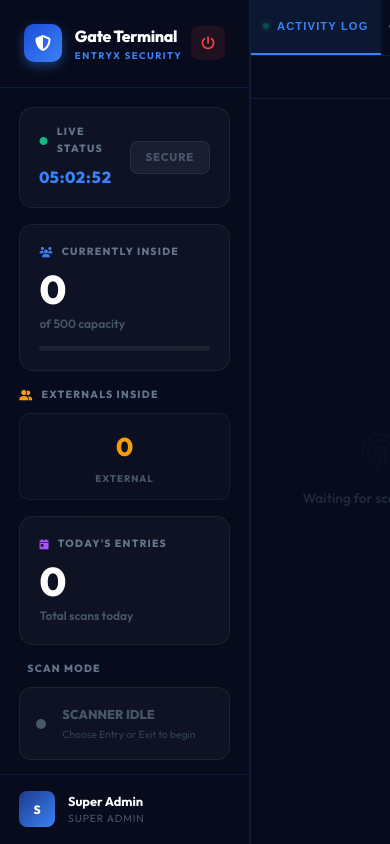
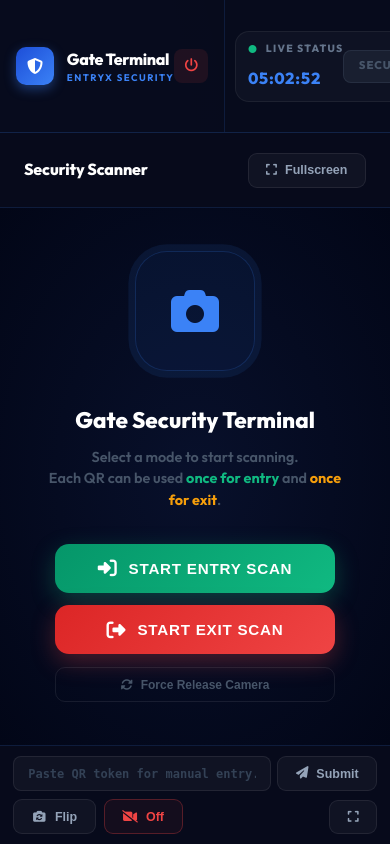
Before and after one commit to dinojacob24/EntryX, a PHP site: page /Project/pages/security_dashboard.php in a window 390 px wide. Run offline with PHP 8.4, Linux system fonts and the light colour scheme; a user stored in the database is signed in; data comes from the database, SQL or seed files in the repository; data that the repository does not hold is empty; some libraries are stand-ins or nearby versions.

Commit message:
mobile responsive overhaul

```diff
--- a/assets/css/responsive.css
+++ b/assets/css/responsive.css
@@ -104,163 +95,246 @@
     .nav-hamburger {
         display: flex;
     }
-    /* Make nav position relative so drawer drops below it */
+    /* nav needs relative so drawer drops below it */
     .nav-standard {
         position: sticky;
         top: 0;
+        z-index: 500;
     }
     .nav-standard .container {
         position: relative;
     }
 
-    /* --- CONTAINER --- */
+    /* ── GLOBAL CONTAINER ── */
     .container { padding: 0 1rem; }
 
-    /* --- HERO (index.php) --- */
+    /* ── HERO (index.php) ── */
     section[style*="min-height: 85vh"] {
         padding: 2rem 0 !important;
         min-height: auto !important;
     }
     section[style*="min-height: 85vh"] h1 {
         font-size: clamp(2rem, 8vw, 3.5rem) !important;
+        line-height: 1.1 !important;
     }
     section[style*="min-height: 85vh"] p {
         font-size: 1rem !important;
-        margin-bottom: 2.5rem !important;
+        margin-bottom: 2rem !important;
     }
-    /* Hero buttons stack */
+    /* Hero button grid → vertical stack */
     section[style*="min-height: 85vh"] [style*="display: flex; gap: 1.5rem"],
     section[style*="min-height: 85vh"] [style*="display: flex; gap: 1rem"] {
         flex-direction: column !important;
         align-items: stretch !important;
-        gap: 1rem !important;
+        gap: 0.85rem !important;
     }
     section[style*="min-height: 85vh"] [style*="display: flex; gap: 1.5rem"] a,
     section[style*="min-height: 85vh"] [style*="display: flex; gap: 1rem"] a,
     section[style*="min-height: 85vh"] [style*="display: flex; gap: 1rem"] .btn {
-        width: 100%;
+        width: 100% !important;
         max-width: none !important;
-        justify-content: center;
+        justify-content: center !important;
     }
 
-    /* --- GLASS PANEL --- */
+    /* ── GLASS PANELS ── */
     .glass-panel {
         border-radius: 20px !important;
     }
 
-    /* --- REGISTER PAGE --- */
-    .glass-panel[style*="max-width: 800px"] {
-        padding: 2rem 1.5rem !important;
-    }
-    /* All 2-col grids → 1-col */
+    /* ── ALL 2-COL GRIDS → 1-COL ── */
     [style*="grid-template-columns: 1fr 1fr"],
     [style*="grid-template-columns: 1fr 1fr; gap"],
     .input-grid {
         grid-template-columns: 1fr !important;
-        gap: 1.2rem !important;
+        gap: 1rem !important;
     }
 
-    /* --- PUBLISH RESULTS --- */
-    .publish-container {
-        padding: 2rem 0 !important;
-    }
-    .result-card-premium {
-        padding: 2rem 1.5rem !important;
-        border-radius: 20px !important;
-    }
-    .hero-text h1 {
-        font-size: 2rem !important;
-    }
-
-    /* --- FORMS GENERAL --- */
-    form[style*="padding: 2.5rem"],
-    .form-section {
-        padding: 1.5rem !important;
-    }
-
-    /* --- TABLES: Make them scrollable --- */
+    /* ── TABLES: scrollable ── */
     table {
         display: block !important;
         overflow-x: auto !important;
         -webkit-overflow-scrolling: touch;
         white-space: nowrap;
     }
-    /* Keep table cells from being too narrow */
-    th, td {
-        min-width: 100px;
+    th, td { min-width: 110px; }
+
+    /* ── STAT GRIDS ── */
+    [style*="grid-template-columns: repeat(4"],
+    [style*="grid-template-columns: repeat(3"],
+    [style*="grid-template-columns: repeat(2"],
+    .stats-matrix,
+    .stats-grid {
+        grid-template-columns: 1fr 1fr !important;
+        gap: 1rem !important;
     }
 
-    /* --- DASHBOARD STATS GRID → single column --- */
-    [style*="grid-template-columns: repeat(4"],
-    [style*="grid-template-columns: repeat(3"],
-    [style*="grid-template-columns: repeat(2"] {
-        grid-template-columns: 1fr 1fr !important;
-    }
-
-    /* --- MODALS: full width on mobile --- */
+    /* ── MODALS: full width ── */
     [style*="max-width: 650px"],
     [style*="max-width: 700px"],
     [style*="max-width: 720px"],
     [style*="max-width: 750px"],
-    [style*="max-width: 800px"] {
+    [style*="max-width: 800px"],
+    [style*="max-width: 900px"] {
         max-width: 100% !important;
         width: 100% !important;
         margin: 0 !important;
         border-radius: 0 !important;
     }
-    /* Modal scrollable */
     [style*="overflow-y: auto"] {
         max-height: 90vh !important;
     }
 
-    /* --- ADMIN DASHBOARD FIXES --- */
+    /* ── STUDENT/EXTERNAL DASHBOARD — welcome card ── */
+    .welcome-card-premium {
+        flex-direction: column !important;
+        text-align: center !important;
+        padding: 2rem 1.5rem !important;
+        gap: 1.5rem !important;
+        align-items: center !important;
+    }
+    .welcome-text h1 {
+        font-size: 2.5rem !important;
+    }
+    .user-avatar-large {
+        width: 90px !important;
+        height: 90px !important;
+        font-size: 2.5rem !important;
+        border-radius: 20px !important;
+    }
+
+    /* ── DASHBOARD TOP BAR (all dashboards) ── */
     .dashboard-top-bar {
         flex-direction: column !important;
         align-items: stretch !important;
-        gap: 1rem !important;
+        gap: 0.75rem !important;
+        padding: 0 !important;
     }
     .user-info-badge {
+        justify-content: center !important;
         flex-wrap: wrap !important;
+    }
+    .logout-btn-premium {
+        width: 100% !important;
         justify-content: center !important;
     }
+
+    /* ── ADMIN DASHBOARD hero card ── */
     .admin-hero-card {
         flex-direction: column !important;
         text-align: center !important;
         padding: 2rem 1.5rem !important;
-        gap: 2rem !important;
+        gap: 1.5rem !important;
     }
     .admin-hero-card .hero-text h1 {
-        font-size: 2.5rem !important;
+        font-size: 2.2rem !important;
     }
     .admin-hero-card .action-group {
         width: 100% !important;
+        padding: 1.25rem !important;
+    }
+
+    /* ── SECTION TITLE ── */
+    .section-title {
+        font-size: 1.8rem !important;
+        gap: 0.75rem !important;
+        flex-wrap: wrap !important;
+    }
+
+    /* ── PUBLISH RESULTS ── */
+    .result-card-premium {
+        padding: 2rem 1.5rem !important;
+        border-radius: 20px !important;
+    }
+    .hero-text h1 { font-size: 2rem !important; }
+
+    /* ── GENERAL FORMS ── */
+    form[style*="padding: 2.5rem"],
+    .form-section {
         padding: 1.5rem !important;
     }
-    .admin-hero-card [style*="grid-template-columns: 1fr 1fr"] {
-        grid-template-columns: 1fr !important; /* Stack sub-admin and results buttons */
-    }
 
-    /* --- ADMIN DASHBOARD SIDEBAR/NAV TABS --- */
-    .admin-tab-bar {
-        flex-wrap: wrap !important;
-        gap: 0.5rem !important;
-    }
+    /* ── PAYMENT ── */
+    #paymentSection { padding: 1.5rem !important; }
 
-    /* --- BUTTON ROWS: stack them --- */
+    /* ── BUTTON ROWS ── */
     [style*="display: flex; gap: 2rem"] > button,
     [style*="display: flex; gap: 2rem"] > a {
         flex: 1 1 100% !important;
     }
 
-    /* --- PAYMENT SECTION --- */
-    #paymentSection {
-        padding: 1.5rem !important;
+    /* ── SECURITY TERMINAL — force mobile layout ── */
+    .gate-terminal {
+        display: flex !important;
+        flex-direction: column !important;
+        height: 100dvh !important;
+        height: 100vh !important;
+        overflow: hidden !important;
+    }
+    /* Top mini header strip */
+    .sidebar-left {
+        flex-direction: row !important;
+        height: auto !important;
+        min-height: unset !important;
+        border-right: none !important;
+        border-bottom: 1px solid rgba(59,130,246,0.2) !important;
+        overflow-x: auto !important;
+        overflow-y: hidden !important;
+        padding: 0 !important;
+    }
+    .sidebar-header {
+        padding: 0.6rem 1rem !important;
+        flex-shrink: 0 !important;
+        border-bottom: none !important;
+        border-right: 1px solid rgba(59,130,246,0.15) !important;
+    }
+    .sidebar-body {
+        display: flex !important;
+        flex-direction: row !important;
+        gap: 0.6rem !important;
+        padding: 0.6rem !important;
+        overflow-x: auto !important;
+        overflow-y: hidden !important;
+        flex: 1;
+        align-items: center;
+        white-space: nowrap;
+    }
+    .sidebar-body .stat-card {
+        min-width: 120px !important;
+        flex-shrink: 0 !important;
+        padding: 0.6rem 0.8rem !important;
+    }
+    .sidebar-body .stat-value-lg {
+        font-size: 1.6rem !important;
+    }
+    .sidebar-body .mode-indicator,
+    .sidebar-footer {
+        display: none !important;
+    }
+    /* Camera = main area takes all remaining height */
+    .scanner-main {
+        flex: 1 !important;
+        min-height: 0 !important;
+        overflow: hidden !important;
+    }
+    /* Hide right log panel on mobile to give full screen to camera */
+    .sidebar-right {
+        display: none !important;
+    }
+    /* Scanner footer — make buttons wrap */
+    .scanner-footer {
+        flex-wrap: wrap !important;
+        gap: 0.5rem !important;
+        padding: 0.6rem 0.8rem !important;
+    }
+    .manual-input-group {
+        max-width: 100% !important;
+        flex: 1 1 100% !important;
     }
 
-    /* --- STUDENT/EXTERNAL DASHBOARD --- */
-    .dashboard-grid-2,
-    [style*="display: grid; grid-template-columns: 1fr 1fr"] {
-        grid-template-columns: 1fr !important;
+    /* ── ADMIN TAB BAR ── */
+    .admin-tab-bar {
+        flex-wrap: wrap !important;
+        gap: 0.5rem !important;
     }
 }
 
@@ -268,37 +342,27 @@
 @media (max-width: 480px) {
     .container { padding: 0 0.85rem; }
 
-    /* Nav logo text shrink */
-    .nav-standard span[style*="1.4rem"] {
-        font-size: 1.1rem !important;
-    }
-    .nav-standard div[style*="42px"] {
-        width: 36px !important;
-        height: 36px !important;
-    }
-
-    /* Page section padding reduction */
+    /* Section padding */
     section { padding: 1.5rem 0 !important; }
 
-    /* Glass panels extra-compact */
-    .glass-panel[style*="padding: 3rem"] {
-        padding: 1.5rem !important;
+    /* Glass panels */
+    .glass-panel[style*="padding: 3rem"],
+    .glass-panel[style*="padding: 4rem"],
+    .glass-panel[style*="padding: 2.5rem"] {
+        padding: 1.25rem !important;
     }
-    .glass-panel[style*="padding: 4rem"] {
-        padding: 1.5rem !important;
-    }
-    .result-card-premium {
-        padding: 1.5rem 1rem !important;
-    }
+    .result-card-premium { padding: 1.25rem !important; }
 
-    /* Hero title smaller */
+    /* Hero title */
     h1[style*="font-size: clamp"] {
         font-size: clamp(1.8rem, 8vw, 2.5rem) !important;
         line-height: 1.1 !important;
     }
 
-    /* All stats in 1 column */
-    [style*="grid-template-columns: repeat"] {
+    /* All repeat grids → 1 col */
+    [style*="grid-template-columns: repeat"],
+    .stats-matrix,
+    .stats-grid {
         grid-template-columns: 1fr !important;
     }
 
@@ -307,88 +371,84 @@
         width: 100%;
         justify-content: center;
     }
-    /* Override inline btn widths that should fill */
-    [style*="flex: 1"] > .btn,
-    [style*="flex: 2"] > .btn {
-        width: 100% !important;
+
+    /* Login / register cards */
+    [style*="max-width: 480px"],
+    [style*="max-width: 500px"],
+    [style*="max-width: 600px"] {
+        padding: 1.25rem 1rem !important;
     }
 
-    /* Table action column buttons wrap */
+    /* Prevent "Back to Home" absolute link overlapping top icons */
+    .glass-panel > a[style*="position: absolute"] + div {
+        margin-top: 2.5rem !important;
+    }
+
+    /* Status badges smaller */
+    .status-badge {
+        font-size: 0.65rem !important;
+        padding: 0.25rem 0.6rem !important;
+    }
+
+    /* Section title wrap */
+    .section-title {
+        font-size: 1.5rem !important;
+    }
+
+    /* event card content */
+    .card-content { padding: 1.25rem !important; }
+    .card-banner { height: 100px !important; }
+
+    /* Stats matrix / stat cards compact */
+    .stat-matrix-card { padding: 1.25rem !important; }
+    .stat-card-ultra { padding: 1.25rem !important; gap: 1rem !important; }
+
+    /* Admin dashboard admin hero */
+    .admin-hero-card { padding: 1.5rem 1rem !important; }
+    .welcome-card-premium { padding: 1.5rem 1rem !important; }
+
+    /* Table action buttons wrap neatly */
     td [style*="display: flex; gap"] {
         flex-wrap: wrap !important;
         gap: 0.4rem !important;
     }
 
-    /* Login & register cards */
-    [style*="max-width: 480px"],
-    [style*="max-width: 500px"],
-    [style*="max-width: 600px"],
-    [style*="max-width: 800px"] {
-        padding: 1.5rem 1rem !important;
+    /* Hide decorative blur blobs */
+    [style*="position: absolute"][style*="filter: blur"][style*="500px"],
+    [style*="position: absolute"][style*="filter: blur"][style*="600px"],
+    [style*="position: absolute"][style*="filter: blur"][style*="400px"] {
+        display: none !important;
     }
 
-    /* Prevent absolutely positioned "Back to Home" link from overlapping top icons */
-    .glass-panel > a[style*="position: absolute"] + div {
-        margin-top: 2.5rem !important;
-    }
-
-    /* Admin dashboard tab strip scrollable */
-    [style*="border-bottom: 1px solid"] {
-        overflow-x: auto;
-    }
-
-    /* Status badges smaller */
-    .status-badge {
-        font-size: 0.65rem !important;
-        padding: 0.3rem 0.7rem !important;
-    }
-
-    /* Form inputs comfortable on small screens */
-    input, select, textarea {
-        font-size: 0.95rem !important;
-    }
-
-    /* Icon + text flex items wrap */
-    [style*="display: flex; align-items: center; gap: 1rem"] {
-        flex-wrap: wrap;
-    }
-
-    /* Scanner page full screen */
-    .scanner-container {
-        padding: 1rem !important;
-    }
-
-    /* Security dashboard stat boxes */
-    .security-stat-grid {
-        grid-template-columns: 1fr 1fr !important;
-    }
-
-    /* Hide decorative absolute glow blobs on very small screens */
-    [style*="position: absolute"][style*="filter: blur"][style*="500px"],
-    [style*="position: absolute"][style*="filter: blur"][style*="600px"] {
-        display: none !important;
+    /* User avatar in dashboard smaller */
+    .user-avatar-large {
+        width: 72px !important;
+        height: 72px !important;
+        font-size: 2rem !important;
+        border-radius: 16px !important;
     }
 }
 
 /* ─── TOUCH IMPROVEMENTS ─────────────────────────────────── */
 @media (pointer: coarse) {
-    /* Bigger tap targets */
-    .btn { min-height: 44px; }
-    input, select, textarea { min-height: 44px; }
+    .btn { min-height: 48px; }
+    input, select, textarea { min-height: 48px; }
     .nav-link-premium { padding: 0.5rem 0; }
     .user-avatar-nav { width: 44px !important; height: 44px !important; }
-
-    /* Remove hover transforms on touch (they stick) */
+    /* Remove sticky hover effects on touch */
     .glass-panel:hover { transform: none !important; }
     .btn-primary:hover { transform: none !important; }
     .btn-outline:hover { transform: none !important; }
+    .event-card-glass:hover { transform: none !important; }
+    .stat-card-ultra:hover { transform: none !important; }
 }
 
-/* ─── UTILITY: responsive text ───────────────────────────── */
+/* ─── UTILITY CLASSES ─────────────────────────────────────── */
 @media (max-width: 768px) {
     .hide-mobile { display: none !important; }
     .show-mobile { display: block !important; }
 }
 @media (min-width: 769px) {
     .hide-desktop { display: none !important; }
+    .show-desktop { display: block !important; }
 }
--- a/includes/header.php
+++ b/includes/header.php
@@ -164,7 +164,6 @@ header("Pragma: no-cache");
                         <span></span><span></span><span></span>
                     </button>
             </div>
-        </nav>
 
             <!-- MOBILE DRAWER -->
             <div class="nav-mobile-drawer" id="navMobileDrawer">
@@ -189,6 +188,7 @@ header("Pragma: no-cache");
                     </button>
                 <?php endif; ?>
             </div>
+        </nav>
 
         <script>
             // Logout confirmation from nav
```
Also changed, not shown: other parts of assets/css/responsive.css (+19 -28 lines). Lines whose indentation alone changed are shown as unchanged.
